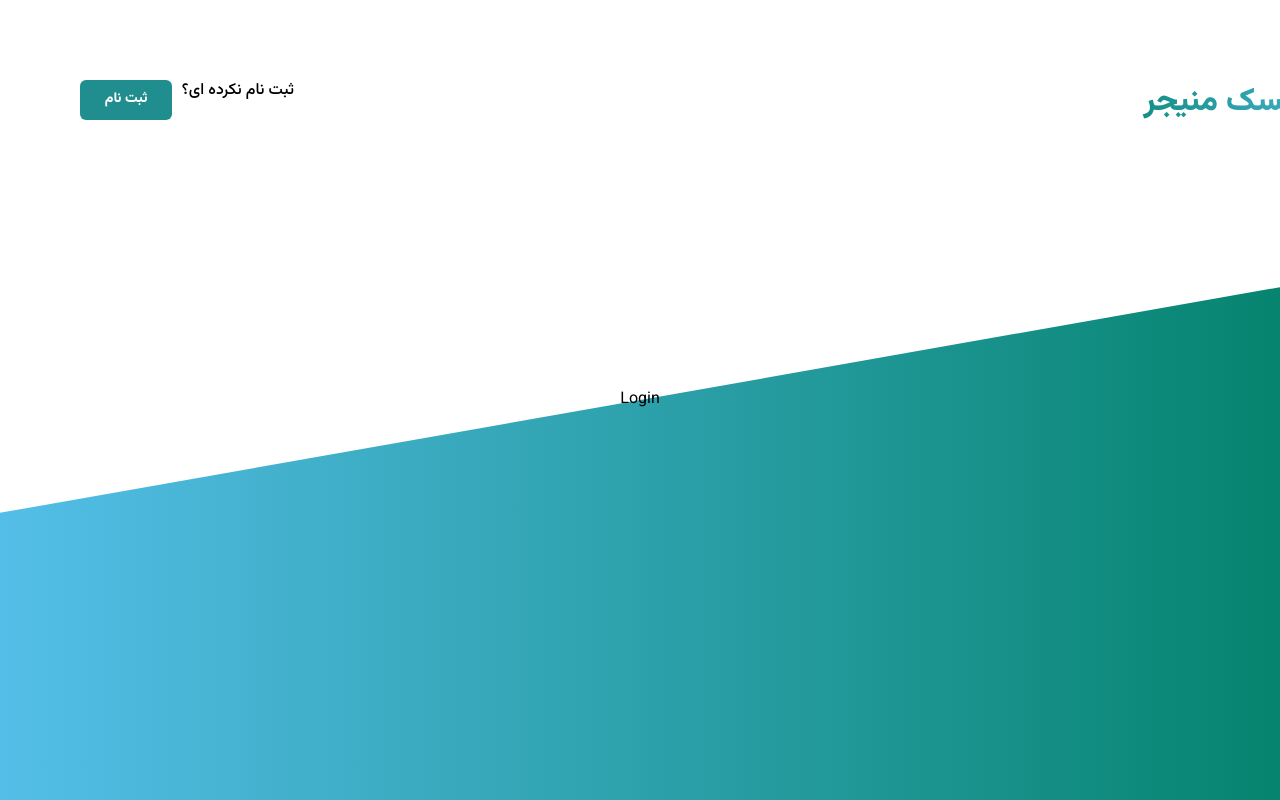
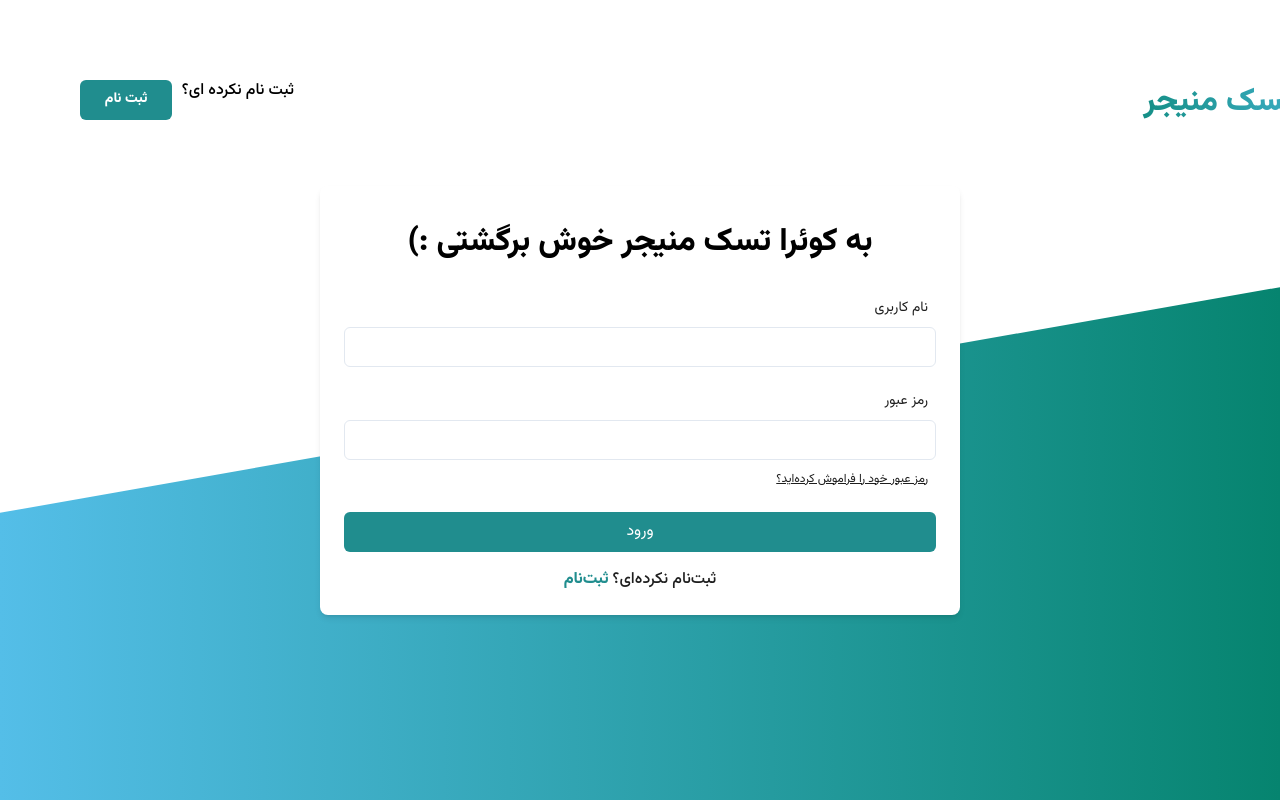
Before and after one commit to fall-Quera-front-end-bootcamp/Group-4, a React (Create React App) app: page /login in a window 1280 px wide. Shown: the top 800 px of the page. Built offline with nearby package versions, Linux system fonts and the light colour scheme.

Commit message:
create form in login page

```diff
--- a/src/components/common/form/Index.tsx
+++ b/src/components/common/form/Index.tsx
@@ -3,15 +3,17 @@ import React from 'react';
 interface FormProps {
   style?: React.CSSProperties;
   children: React.ReactNode;
+  className?: string;
 }
 
 const Form: React.FC<FormProps> = ({
   style,
   children,
+  className,
 }) => {
   return (
     <form
-    className="bg-white p-8 shadow-md flex flex-col justify-center items-center fixed top-0 left-0 right-0 bottom-0 m-auto rounded-lg"
+    className="bg-white p-8 shadow-md flex flex-col justify-start items-center fixed top-0 left-0 right-0 bottom-0 m-auto rounded-lg"
     style={style}
     >
       {children}
--- a/src/components/common/input/index.tsx
+++ b/src/components/common/input/index.tsx
@@ -1,6 +1,8 @@
 import React from 'react';
 
 interface InputProps {
+  width:number;
+  height:number;
   value: string | number;
   onChange: (value: string | number) => void;
   style?: React.CSSProperties;
@@ -8,6 +10,8 @@ interface InputProps {
 }
 
 const DynamicInput: React.FC<InputProps> = ({
+  width,
+  height,
   value,
   onChange,
   style,
@@ -25,6 +29,8 @@ const DynamicInput: React.FC<InputProps> = ({
         ...style,
         borderRadius: '6px',
         border: '1px solid #e2e8f0',
+        width: `${width}px`,
+        height: `${height}px`
       }}
       value={value}
       onChange={handleChange}
--- a/src/pages/Auth/Login/Index.tsx
+++ b/src/pages/Auth/Login/Index.tsx
@@ -1,9 +1,83 @@
+import Form from "../../../components/common/form/Index";
+import DynamicInput from "../../../components/common/input";
+import { Link } from 'react-router-dom';
+import DynamicButton from "../../../components/common/button";
+function Login() {
 
-function Login() {
+  const customStyle = {
+    width: '640px',
+    height: '429px',
+  };
+
+  const header = {
+    fontWeight: 800,
+    fontSize: "32px"
+  }
+
+  const link = {
+    textDecoration: "underline",
+    fontWeight: 400,
+    fontSize:"12px",
+    paddingTop:'10px',
+    color: "#1E1E1E",
+  }
+
+  const labels = {
+    color: "#1E1E1E",
+    fontWeight: 400,
+    fontSize: "14px"
+  };
+
+  const register = {
+    fontWeight: 800,
+    fontSize: "16px"
+  }
+
+  const notRegister = {
+    color: "#1E1E1E",
+    fontWeight: 500,
+    fontSize: "16px"
+  }
+
   return (
-    <>
-      <h1>Login</h1>
-    </>
+    <div>
+      <Form style={customStyle}>
+        <h1 style={header}>(: به کوئرا تسک منیجر خوش برگشتی </h1>
+        <div className="w-full flex flex-col justify-center items-center pt-8">
+          <label style={labels}className="w-full flex flex-col justify-center items-end">نام کاربری</label>
+          <DynamicInput
+            width={592}
+            height={40}
+            value=""
+            onChange={(value) => console.log(value)}
+            style={{ marginTop: '8px' }}
+          />
+          <label style={labels} className="w-full flex flex-col justify-center items-end pt-6">رمز عبور</label>
+          <DynamicInput
+            width={592}
+            height={40}
+            value=""
+            onChange={(value) => console.log(value)}
+            style={{ marginTop: '8px' }}
+          />
+          <Link to="/forgetpassword" style={link} className="w-full flex flex-col justify-center items-end pt-6">رمز عبور خود را فراموش کرده‌اید؟</Link>
+          <div className="pt-6" >
+            <DynamicButton
+              text="ورود"
+              width={592}
+              height={40}
+              onClick={() => console.log("Button clicked")}
+              bgColor="blue"
+              textColor="white"
+            />
+            <div className="w-full flex justify-center items-center py-4">
+              <Link to="/register" className="text-customBlue hover:text-customBlueLight pr-1" style={register}>ثبت‌نام</Link>
+              <h1 style={notRegister}>ثبت‌نام نکرده‌ای؟</h1>
+            </div>
+          </div>
+        </div>
+      </Form>
+    </div>
   );
 }
 
```
